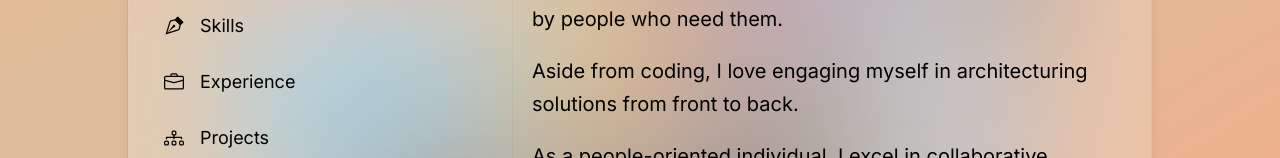
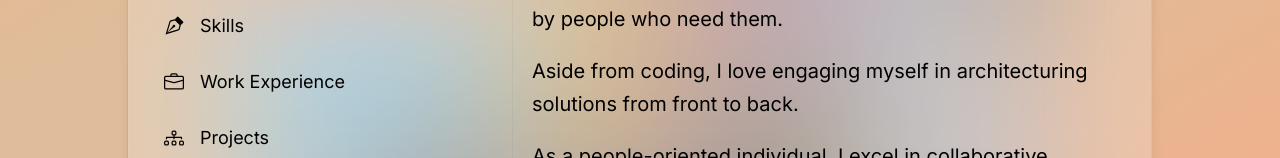
Before and after one commit to rayandus/my-portfolio, a Next.js app: page / in a window 1280 px wide. Shown: the part 480-638 px from the top of the page. Built offline with nearby package versions, Linux system fonts and the light colour scheme.

Commit message:
chore: cleanup

```diff
--- a/app/common/side-nav-menu.tsx
+++ b/app/common/side-nav-menu.tsx
@@ -12,7 +12,7 @@ const links = [
     href: '/skills',
     icon: VectorPen,
   },
-  { name: 'Experience', href: '/experience', icon: Briefcase },
+  { name: ' Work Experience', href: '/work-experience', icon: Briefcase },
   { name: 'Projects', href: '/projects', icon: Diagram3 },
 ];
 
@@ -30,12 +30,11 @@ const SideNavMenu = () => {
               <Link
                 href={link.href}
                 className={clsx(
-                  'h-[48px] flex flex-row gap-4 rounded-box active:text-white',
+                  'h-[48px] flex flex-row gap-4 rounded-box active:text-white focus:text-white',
                   pathname === link.href
-                    ? 'rounded-box bg-gradient-to-r from-cyan-500 to-blue-500 text-white'
+                    ? 'bg-gradient-to-r from-cyan-500 to-blue-500 text-white'
                     : '',
                 )}
-                // className="menu h-[48px] bg-slate-100 rounded-box flex flex-row gap-4 w-full items-center text-lg"
               >
                 <LinkIcon size={20} />
                 <span>{link.name}</span>
```
Also changed, not shown: app/(content)/work-experience/page.tsx (renamed from app/(content)/experience/page.tsx), app/(content)/work-experience/role-details.tsx (renamed from app/(content)/experience/role-details.tsx).
